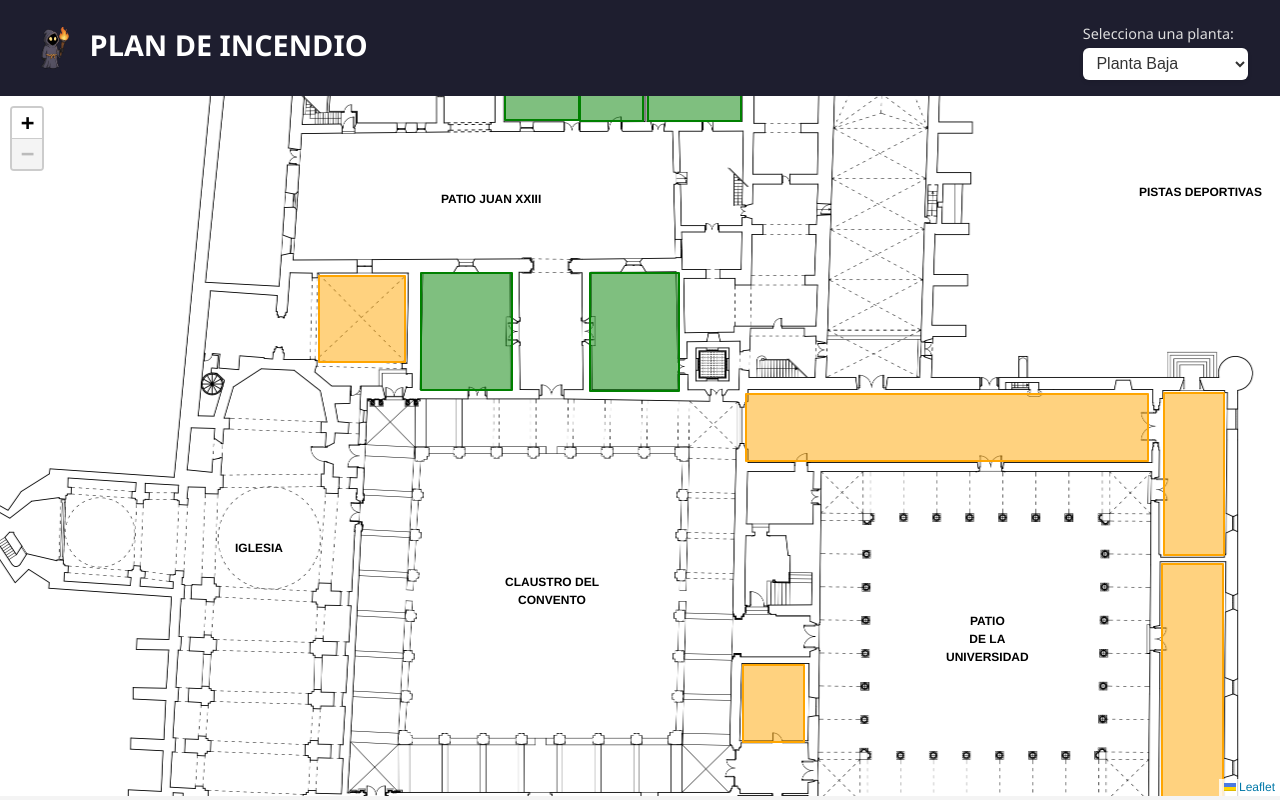
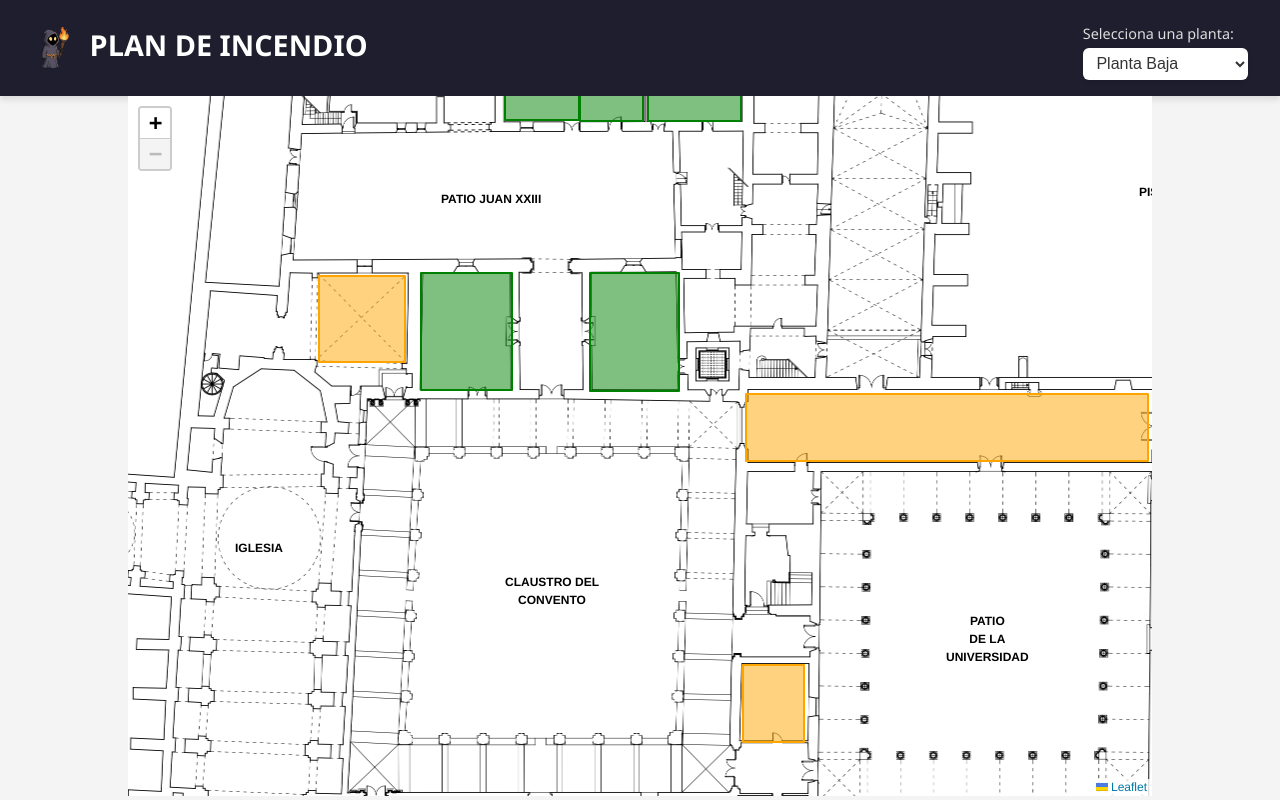
Before and after one commit to PedroGalan23/rutas-emergencia, a React (Create React App) app: page / in a window 1280 px wide. Built offline with nearby package versions, Linux system fonts and the light colour scheme.

Commit message:
contenedor disminuido

```diff
--- a/src/App.js
+++ b/src/App.js
@@ -66,8 +66,6 @@ function App() {
     });
   }
 
-
-
   function createTextIcon(text) {
     // Reemplazamos las nuevas líneas (\n) por <br> para el HTML.
     const formattedText = text.replace(/\n/g, '<br>');
@@ -77,7 +75,6 @@ function App() {
       iconAnchor: [0, 0]
     });
   }
-
 
   useEffect(() => {
     const interval = setInterval(() => {
@@ -135,7 +132,6 @@ function App() {
           <img src={monje2} alt="Monje" style={{ height: '1.5em', verticalAlign: 'middle', marginRight: '0.5em' }} />
           PLAN DE INCENDIO
         </h1>
-
         <div className="select-container">
           <label htmlFor="planta">Selecciona una planta:</label>
           <select
@@ -157,13 +153,17 @@ function App() {
         </div>
       </header>
 
+      {/* Contenedor con dimensiones fijas y overflow hidden */}
+      <div style={{ width: '80%', height: 'calc(100vh - 100px)', margin: '0 auto', overflow: 'hidden' }}>
         <MapContainer
           crs={CRS.Simple}
           center={[imageHeight / 2, imageWidth / 2]} // [2481.5, 3508.5] aprox.
-        zoom={-2}             // Nivel inicial (prueba -2, -3, etc. según tu preferencia)
-        minZoom={-2}          // El usuario no podrá alejarse más de este nivel
-        maxZoom={1}           // El usuario podrá acercarse hasta zoom 1
-        style={{ width: '100%', height: 'calc(100vh - 100px)' }}
+          zoom={-2}
+          minZoom={-2}
+          maxZoom={1}
+          maxBounds={imageBounds}              // Evita desplazarse fuera de la imagen
+          maxBoundsViscosity={1.0}
+          style={{ width: '100%', height: '100%' }}
         >
           <ImageOverlay
             url={planos[plantaSeleccionada]}
@@ -182,7 +182,6 @@ function App() {
                 pathOptions={{
                   color: aulaActiva?.id === id ? 'purple' : color,
                   fillColor: aulaActiva?.id === id ? 'purple' : color,
-
                   fillOpacity: 0.5,
                   weight: aulaActiva?.id === id ? 4 : 2
                 }}
@@ -235,6 +234,7 @@ function App() {
           <ClickHandler aulas={aulas} />
         </MapContainer>
       </div>
+    </div>
   );
 }
 
```
Lines whose indentation alone changed are shown as unchanged.
